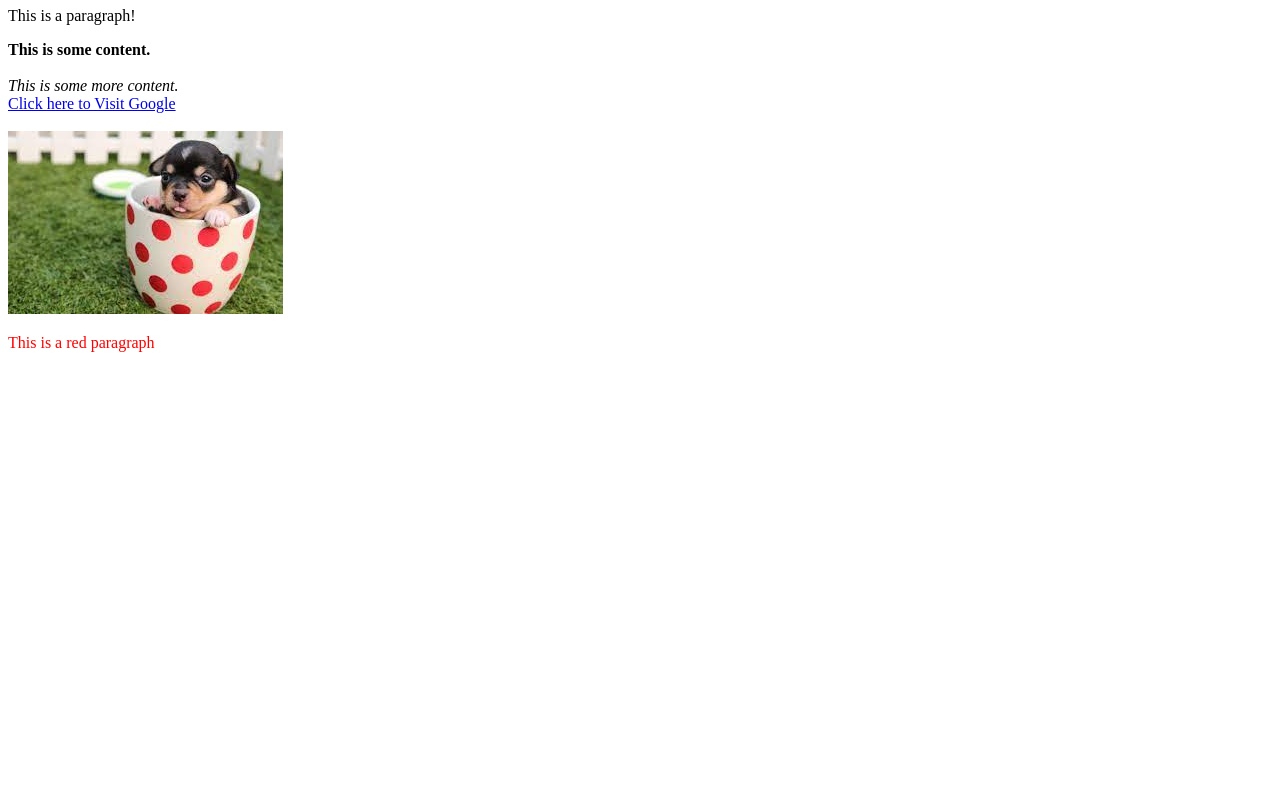
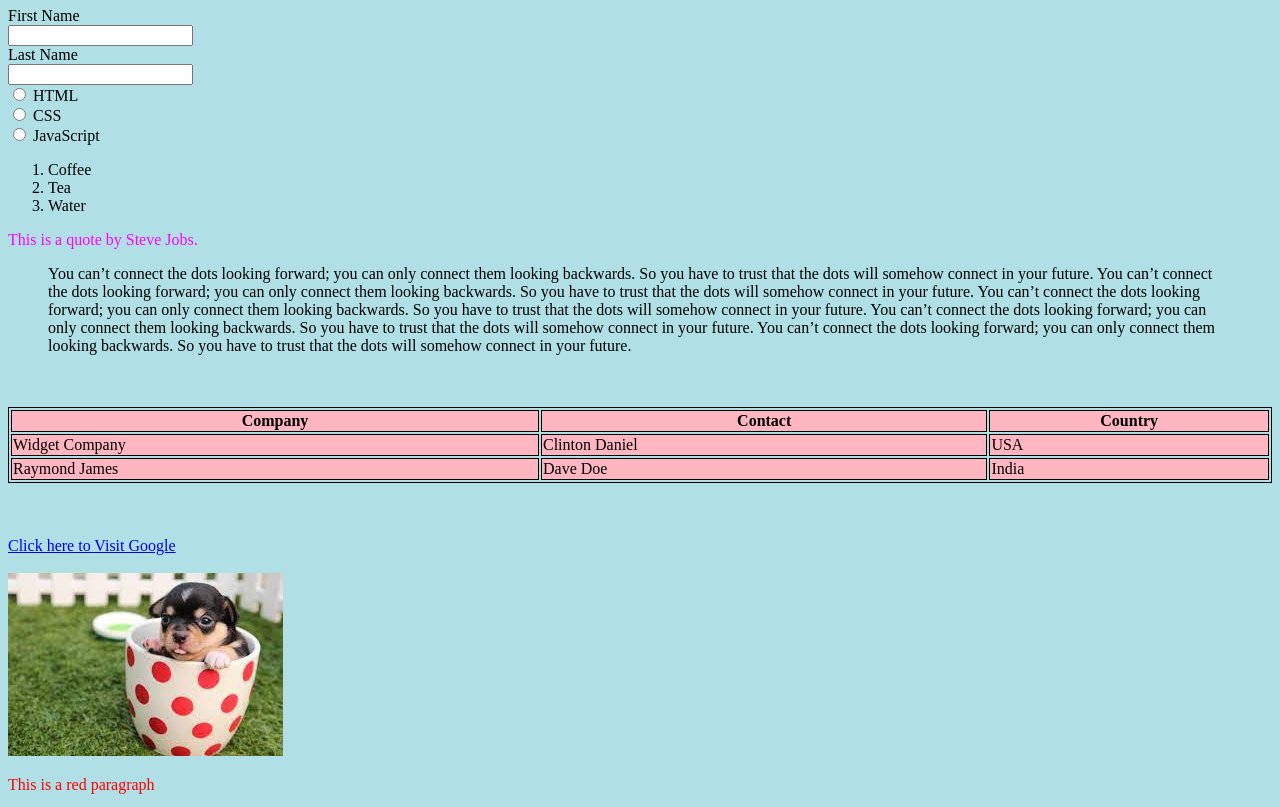
Before and after one commit to cedanie2/ISM6225-2-14-2023, a plain HTML site: page index.html in a window 1280 px wide. Shown: the part 73-880 px from the top of the page. Before the commit the page ends 800 px from the top, so only its background shows below. Drawn offline with Linux system fonts and the light colour scheme.

Commit message:
Final Version for the night

```diff
--- a/index.html
+++ b/index.html
@@ -1,16 +1,71 @@
 <!DOCTYPE html>
 <html lang="en">
+    <style>
+        body{background-color: powderblue;}
+        h1{color: chartreuse;}
+        p{color: fuchsia;}
+        table, th, td{border: 1px solid black;}
+        th,td{background-color: lightpink;}
+    </style>
     <body>
-        <h1>Hello World!</h1>
-        <p>This is a paragraph!</p>
-        <strong>This is some content.</strong>
+        <h1 style="background-color: rgb(7, 134, 245);">Hello World!</h1>
+        <!-- Again, don't put comments that reveal security or privacy information.
+        Keeps allowing you to make comments until it sees the closing tag.
+        -->
+        <form>
+            <label for="first_name">First Name</label><br>
+            <input type="text" id="fname" name="fname"><br>
+            <label for="last_name">Last Name</label><br>
+            <input type="text" id="lname" name="lname">
+            <br>
+            <input type="radio" id="html" name="fav_language" value="HTML">
+            <label for="html">HTML</label><br>
+            <input type="radio" id="css" name="fav_language" value = "CSS">
+            <label for="css">CSS</label><br>
+            <input type="radio" id="javascript" name="fav_language" value="JavaScript">
+            <label for="javascript">JavaScript</label>
+        </form>
+        <ol>
+            <li>Coffee</li>
+            <li>Tea</li>
+            <li>Water</li>
+        </ol>
+        <p>This is a quote by Steve Jobs.</p>
+        <blockquote cite="https://www.uschamber.com/co/start/strategy/steve-jobs-quotes-for-business-owners">
+            You can’t connect the dots looking forward;
+            you can only connect them looking backwards.
+            So you have to trust that the dots will somehow
+            connect in your future.
+            You can’t connect the dots looking forward; you can only connect them looking backwards. So you have to trust that the dots will somehow connect in your future.
+            You can’t connect the dots looking forward; you can only connect them looking backwards. So you have to trust that the dots will somehow connect in your future.
+            You can’t connect the dots looking forward; you can only connect them looking backwards. So you have to trust that the dots will somehow connect in your future.
+            You can’t connect the dots looking forward; you can only connect them looking backwards. So you have to trust that the dots will somehow connect in your future.
+
+        </blockquote>
         <br><br>
-        <i>This is some more content.</i>
-        <br>
+        <table style="width:100%">
+            <tr>
+                <th>Company</th>
+                <th>Contact</th>
+                <th>Country</th>
+            </tr>
+            <tr>
+                <td>Widget Company</td>
+                <td>Clinton Daniel</td>
+                <td>USA</td>
+            </tr>
+            <tr>
+                <td>Raymond James</td>
+                <td>Dave Doe</td>
+                <td>India</td>
+            </tr>
+        </table>
+        <br><br><br>
         <a href="https://www.google.com/">Click here to Visit Google</a>
         <br><br>
         <img src="img/puppy.jpg.jfif" alt="Picture of a Puppy">
         <p style="color:rgb(255, 0, 0)">This is a red paragraph</p>
-
+        <p title="This is a tooltip">This a paragraph with a tooltip.</p>
+        <p>Let's do some formatting of <sup>superscript</sup> text. This is <sub>Subscript.</sub> text.</p>
     </body>
 </html>
```
